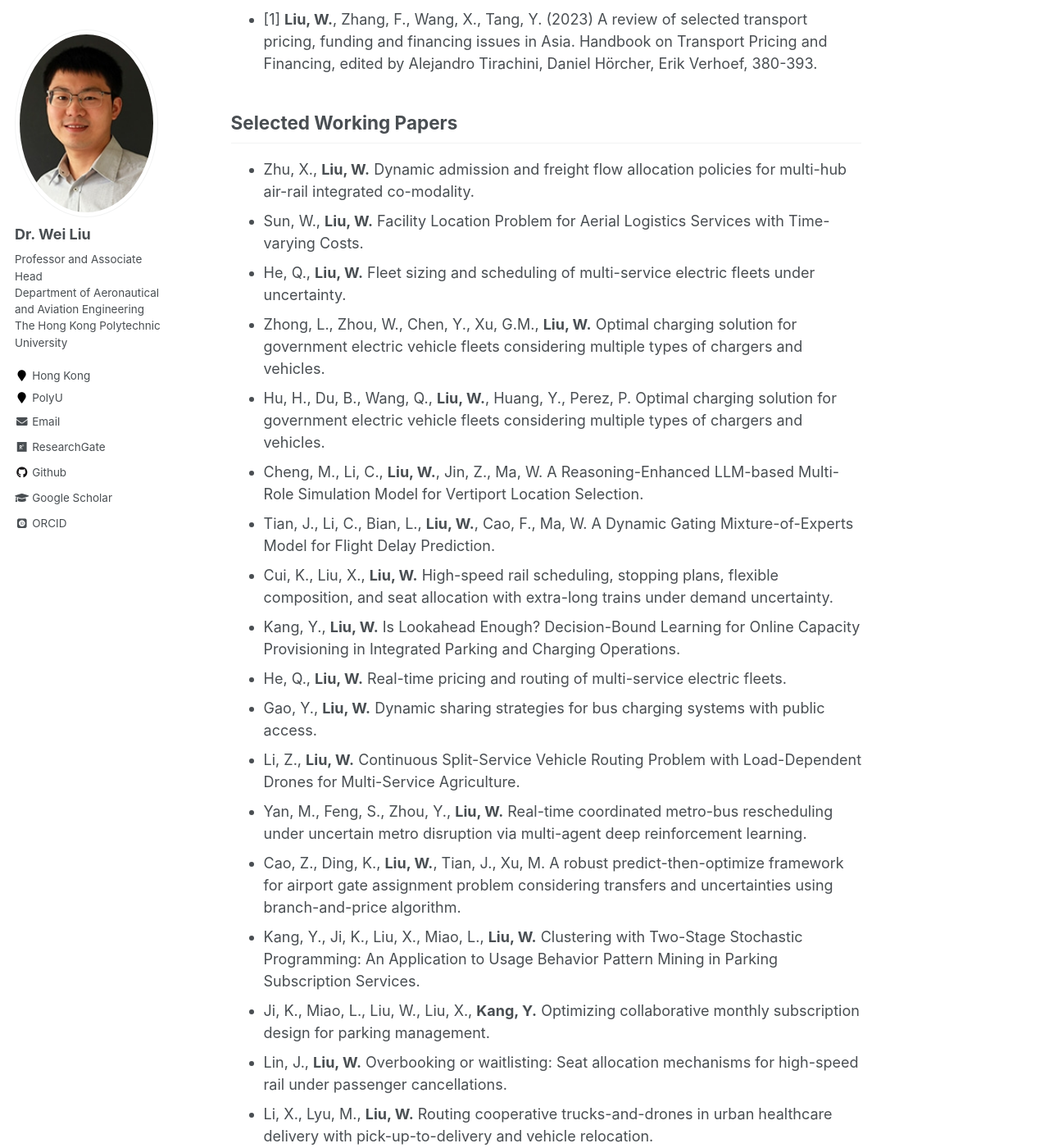
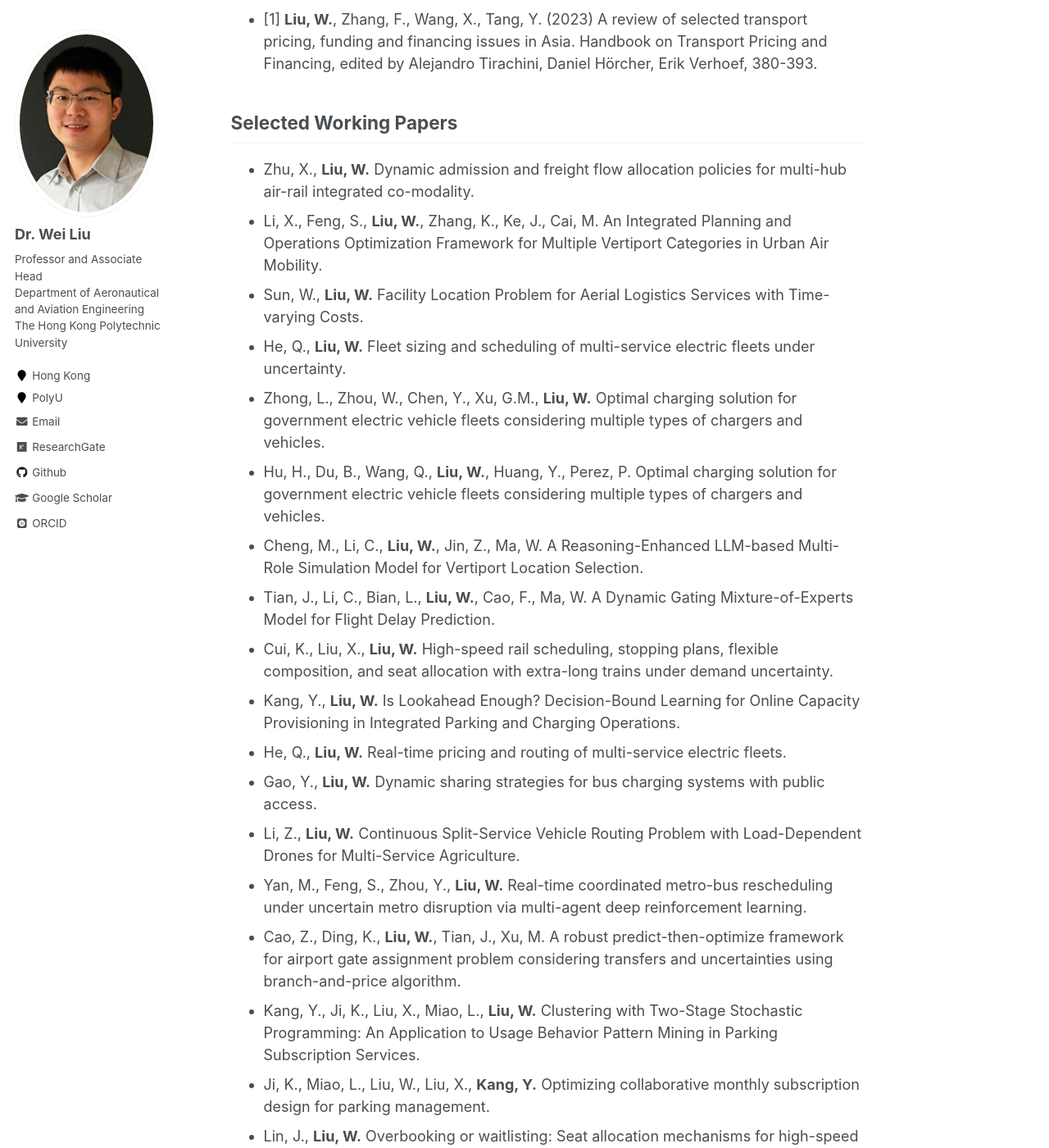
Before and after one commit to weiliu2016/weiliu2016.github.io, a Jekyll site: the page built from _pages/publications.md, in a window 1280 px wide and 1400 px high, scrolled down 279 px. Shown: the whole window at 82% size. Built offline with Jekyll 4.4.1, drawn with Linux system fonts in a browser that asks for light colours; some web fonts are replaced; formulas are drawn with MathJax 3; some of the changed text lies outside the part shown.

Commit message:
Update publications.md

```diff
--- a/_pages/publications.md
+++ b/_pages/publications.md
@@ -23,6 +23,7 @@ Book Chapter
 Selected Working Papers
 ----------
 - Zhu, X., **Liu, W.** Dynamic admission and freight flow allocation policies for multi-hub air-rail integrated co-modality.
+- Li, X., Feng, S., **Liu, W.**, Zhang, K., Ke, J., Cai, M. An Integrated Planning and Operations Optimization Framework for Multiple Vertiport Categories in Urban Air Mobility.
 - Sun, W., **Liu, W.** Facility Location Problem for Aerial Logistics Services with Time-varying Costs.
 - He, Q., **Liu, W.** Fleet sizing and scheduling of multi-service electric fleets under uncertainty.
 - Zhong, L., Zhou, W., Chen, Y., Xu, G.M., **Liu, W.** Optimal charging solution for government electric vehicle fleets considering multiple types of chargers and vehicles.
@@ -62,6 +62,7 @@ Selected Working Papers
 
 Journal Publication
 ----------
+* [133] Feng, Y., **Liu, W.** Value of modularity against en-route demand uncertainty in bus services. Transportation Research Part C: Emerging Technologies, 105904. ([Download](https://doi.org/10.1016/j.trc.2026.105904))
 * [132] Long, X., Lyu, M., **Liu, W.** (2026) Joint optimization of airport slot allocation and gate assignment: a stochastic integer programming approach. Computers & Industrial Engineering, 112284. ([Download](https://doi.org/10.1016/j.cie.2026.112284))
 * [131] Zuo, Y., Li, C., **Liu, W.** (2026) Air cargo transportation by passenger flights considering cargo demand and capacity uncertainties. Transportmetrica A: Transport Science, 2711924. ([Download](10.1080/23249935.2026.2711924))
 * [130] Zhong, L., Qin, J., **Liu, W.**, Xu, G.M., Yang, H. (2026) Transport capacity planning for shared passenger–freight transportation in high-speed rail systems with uncertain demand. IEEE Transactions on Intelligent Transportation Systems, forthcoming. ([Download](https://doi.org/10.1109/TITS.2026.3715878))
```
Also changed, not shown: other parts of _pages/publications.md (+0 -1 lines).
